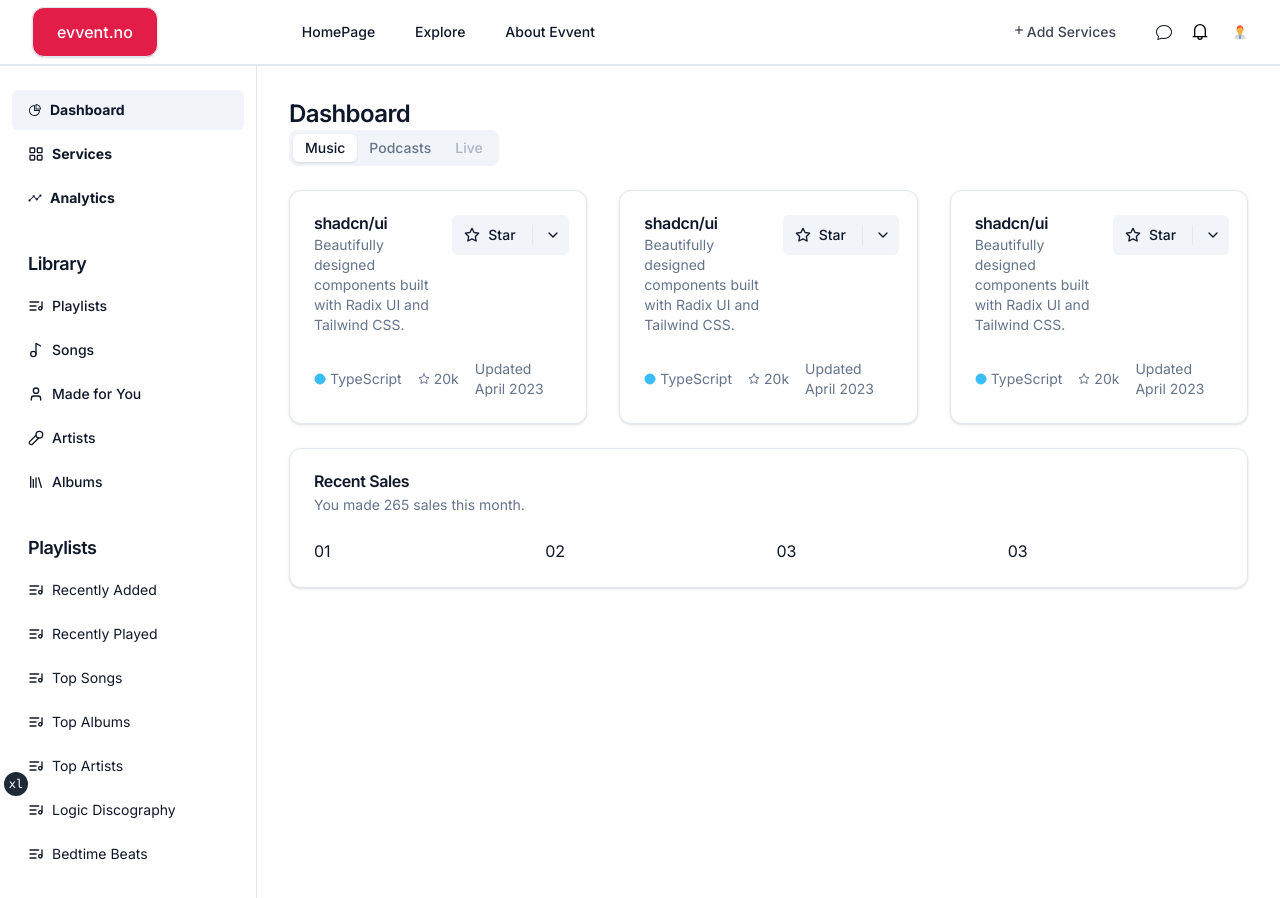
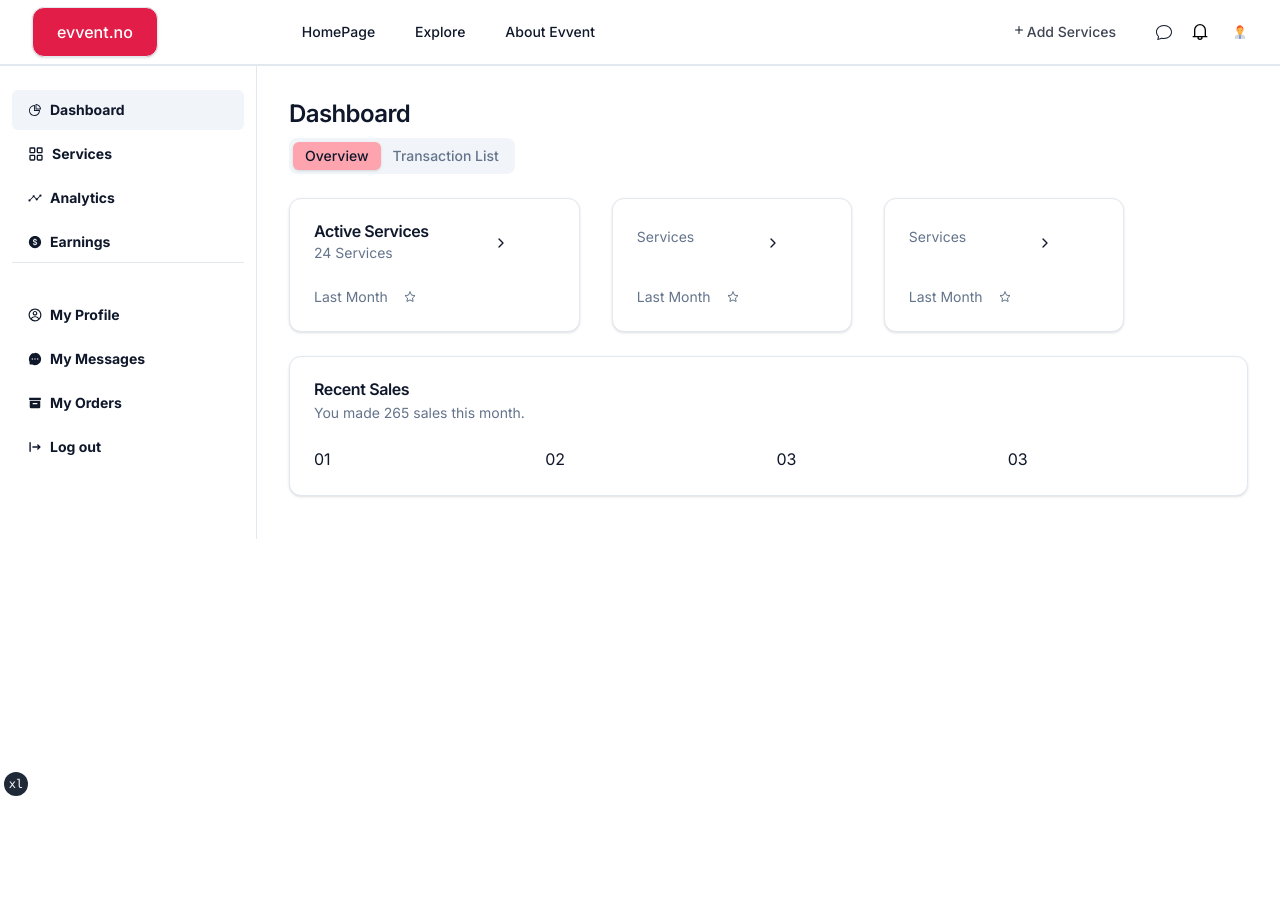
Before and after one commit to shehanp12/EVVENT-AS-assignment-, a Next.js app: page / in a window 1280 px wide. Shown: the top 898 px of the page. After the commit the page ends 800 px from the top, so only its background shows below. Built offline with nearby package versions, Linux system fonts and the light colour scheme.

Commit message:
create card

```diff
--- a/app/page.tsx
+++ b/app/page.tsx
@@ -36,14 +36,21 @@ export default function IndexPage() {
                             Dashboard
                           </h2>
                         </div>
+                        <div className="py-1"></div>
                         <div className="space-between flex items-center">
                           <TabsList>
-                            <TabsTrigger value="music" className="relative">
-                              Music
+                            <TabsTrigger
+                              style={{
+                                background: "rgb(253 164 175)",
+                                color: "rgb(76 5 25);",
+                              }}
+                              value="music"
+                              className="relative"
+                            >
+                              Overview
                             </TabsTrigger>
-                            <TabsTrigger value="podcasts">Podcasts</TabsTrigger>
-                            <TabsTrigger value="live" disabled>
-                              Live
+                            <TabsTrigger value="podcasts">
+                              Transaction List
                             </TabsTrigger>
                           </TabsList>
                           <div className="ml-auto mr-4"></div>
@@ -53,7 +60,10 @@ export default function IndexPage() {
 
                     <div className="flex items-stretch">
                       <div className="">
-                        <ServiceCard />
+                        <ServiceCard
+                          title="Active Services"
+                          serviceNumber="24"
+                        />
                       </div>
                       <div className="px-8">
                         <ServiceCard />
--- a/components/sidebar.tsx
+++ b/components/sidebar.tsx
@@ -1,9 +1,16 @@
+import {
+  AiFillDollarCircle,
+  AiFillMessage,
+  AiOutlinePieChart,
+} from "react-icons/ai"
+import { CgProfile } from "react-icons/cg"
+import { IoAnalytics } from "react-icons/io5"
+import {  BiSolidBox} from "react-icons/bi"
+import {  HiLogout} from "react-icons/hi"
 import { cn } from "@/lib/utils"
 import { Button } from "@/components/ui/button"
 import { ScrollArea } from "@/components/ui/scroll-area"
 import { Dashbordlist } from "@/app/data/dashbordList"
-import {  AiOutlinePieChart } from "react-icons/ai"
-import {IoAnalytics} from "react-icons/io5"
 
 interface SidebarProps extends React.HTMLAttributes<HTMLDivElement> {
   playlists: Dashbordlist[]
@@ -13,11 +20,10 @@ export function Sidebar({ className, playlists }: SidebarProps) {
     <div className={cn("pb-12", className)}>
       <div className="space-y-4 py-4">
         <div className="px-3 py-2">
-
           <div className="space-y-1">
             <Button variant="secondary" className="w-full justify-start">
-            <AiOutlinePieChart/>
-            <div className="px-1 py-2"></div>
+              <AiOutlinePieChart />
+              <div className="px-1 py-2"></div>
               <p className="font-bold">Dashboard</p>
             </Button>
             <Button variant="ghost" className="w-full justify-start">
@@ -37,109 +43,55 @@ export function Sidebar({ className, playlists }: SidebarProps) {
                 <rect width="7" height="7" x="3" y="14" rx="1" />
               </svg>
 
-               <p className="font-bold"> Services</p>
+              <p className="font-bold"> Services</p>
             </Button>
             <Button variant="ghost" className="w-full justify-start">
-
-            <IoAnalytics/>
-            <div className="px-1 py-2"></div>
+              <IoAnalytics />
+              <div className="px-1 py-2"></div>
               <p className="font-bold"> Analytics</p>
             </Button>
+            <Button variant="ghost" className="w-full justify-start">
+              <AiFillDollarCircle />
+              <div className="px-1 py-2"></div>
+              <p className="font-bold"> Earnings</p>
+            </Button>
           </div>
+          <div>
+            <hr className="custom-hr" />
+          </div>
+
+          <div></div>
         </div>
         <div className="px-3 py-2">
-          <h2 className="mb-2 px-4 text-lg font-semibold tracking-tight">
-            Library
-          </h2>
           <div className="space-y-1">
             <Button variant="ghost" className="w-full justify-start">
-              <svg
-                xmlns="http://www.w3.org/2000/svg"
-                viewBox="0 0 24 24"
-                fill="none"
-                stroke="currentColor"
-                strokeWidth="2"
-                strokeLinecap="round"
-                strokeLinejoin="round"
-                className="mr-2 h-4 w-4"
-              >
-                <path d="M21 15V6" />
-                <path d="M18.5 18a2.5 2.5 0 1 0 0-5 2.5 2.5 0 0 0 0 5Z" />
-                <path d="M12 12H3" />
-                <path d="M16 6H3" />
-                <path d="M12 18H3" />
-              </svg>
-              Playlists
+              <CgProfile />
+              <div className="px-1 py-2"></div>
+              <p className="font-bold"> My Profile</p>
             </Button>
             <Button variant="ghost" className="w-full justify-start">
-              <svg
-                xmlns="http://www.w3.org/2000/svg"
-                viewBox="0 0 24 24"
-                fill="none"
-                stroke="currentColor"
-                strokeWidth="2"
-                strokeLinecap="round"
-                strokeLinejoin="round"
-                className="mr-2 h-4 w-4"
-              >
-                <circle cx="8" cy="18" r="4" />
-                <path d="M12 18V2l7 4" />
-              </svg>
-              Songs
+              <AiFillMessage />
+              <div className="px-1 py-2"></div>
+              <p className="font-bold"> My Messages</p>
             </Button>
             <Button variant="ghost" className="w-full justify-start">
-              <svg
-                xmlns="http://www.w3.org/2000/svg"
-                viewBox="0 0 24 24"
-                fill="none"
-                stroke="currentColor"
-                strokeWidth="2"
-                strokeLinecap="round"
-                strokeLinejoin="round"
-                className="mr-2 h-4 w-4"
-              >
-                <path d="M19 21v-2a4 4 0 0 0-4-4H9a4 4 0 0 0-4 4v2" />
-                <circle cx="12" cy="7" r="4" />
-              </svg>
-              Made for You
+            <BiSolidBox />
+              <div className="px-1 py-2"></div>
+              <p className="font-bold"> My Orders</p>
+
             </Button>
             <Button variant="ghost" className="w-full justify-start">
-              <svg
-                xmlns="http://www.w3.org/2000/svg"
-                viewBox="0 0 24 24"
-                fill="none"
-                stroke="currentColor"
-                strokeWidth="2"
-                strokeLinecap="round"
-                strokeLinejoin="round"
-                className="mr-2 h-4 w-4"
-              >
-                <path d="m12 8-9.04 9.06a2.82 2.82 0 1 0 3.98 3.98L16 12" />
-                <circle cx="17" cy="7" r="5" />
-              </svg>
-              Artists
+            <HiLogout />
+              <div className="px-1 py-2"></div>
+              <p className="font-bold"> Log out</p>
+
             </Button>
-            <Button variant="ghost" className="w-full justify-start">
-              <svg
-                xmlns="http://www.w3.org/2000/svg"
-                viewBox="0 0 24 24"
-                fill="none"
-                stroke="currentColor"
-                strokeWidth="2"
-                strokeLinecap="round"
-                strokeLinejoin="round"
-                className="mr-2 h-4 w-4"
-              >
-                <path d="m16 6 4 14" />
-                <path d="M12 6v14" />
-                <path d="M8 8v12" />
-                <path d="M4 4v16" />
-              </svg>
-              Albums
-            </Button>
+
+
           </div>
+
         </div>
-        <div className="py-2">
+        {/* <div className="py-2">
           <h2 className="relative px-7 text-lg font-semibold tracking-tight">
             Playlists
           </h2>
@@ -172,7 +124,7 @@ export function Sidebar({ className, playlists }: SidebarProps) {
               ))}
             </div>
           </ScrollArea>
-        </div>
+        </div> */}
       </div>
     </div>
   )
--- a/components/ui/Cards/servicesCard.tsx
+++ b/components/ui/Cards/servicesCard.tsx
@@ -1,4 +1,4 @@
-import { ChevronDownIcon, CircleIcon, PlusIcon, StarIcon } from "lucide-react"
+import { ChevronRightIcon, CircleIcon, PlusIcon, StarIcon } from "lucide-react"
 
 import { Button } from "../button"
 import {
@@ -19,28 +19,25 @@ import {
 } from "../dropdown-menu"
 import { Separator } from "../separator"
 
-export function ServiceCard() {
+export function ServiceCard(props: any) {
   return (
     <div className="grid ">
       <Card>
         <CardHeader className="grid grid-cols-[1fr_110px] items-start gap-4 space-y-0">
           <div className="space-y-1">
-            <CardTitle>shadcn/ui</CardTitle>
-            <CardDescription>
-              Beautifully designed components built with Radix UI and Tailwind
-              CSS.
-            </CardDescription>
+            <CardTitle>{props.title}</CardTitle>
+            <div className="px-8"></div>
+            <CardDescription>{props.serviceNumber} Services</CardDescription>
           </div>
-          <div className="flex items-center space-x-1 rounded-md bg-secondary text-secondary-foreground">
-            <Button variant="secondary" className="px-3 shadow-none">
-              <StarIcon className="mr-2 h-4 w-4" />
-              Star
-            </Button>
-            <Separator orientation="vertical" className="h-[20px]" />
+          <div className="ml-10">
             <DropdownMenu>
               <DropdownMenuTrigger asChild>
-                <Button variant="secondary" className="px-2 shadow-none">
-                  <ChevronDownIcon className="h-4 w-4 text-secondary-foreground" />
+                <Button
+                  variant="secondary"
+                  style={{ background: "white" }}
+                  className="px-2 "
+                >
+                  <ChevronRightIcon className="h-4 w-4 text-secondary-foreground" />
                 </Button>
               </DropdownMenuTrigger>
               <DropdownMenuContent
@@ -66,15 +63,10 @@ export function ServiceCard() {
         </CardHeader>
         <CardContent>
           <div className="flex space-x-4 text-sm text-muted-foreground">
-            <div className="flex items-center">
-              <CircleIcon className="mr-1 h-3 w-3 fill-sky-400 text-sky-400" />
-              TypeScript
-            </div>
+            <div className="flex items-center">Last Month</div>
             <div className="flex items-center">
               <StarIcon className="mr-1 h-3 w-3" />
-              20k
             </div>
-            <div>Updated April 2023</div>
           </div>
         </CardContent>
       </Card>
```
